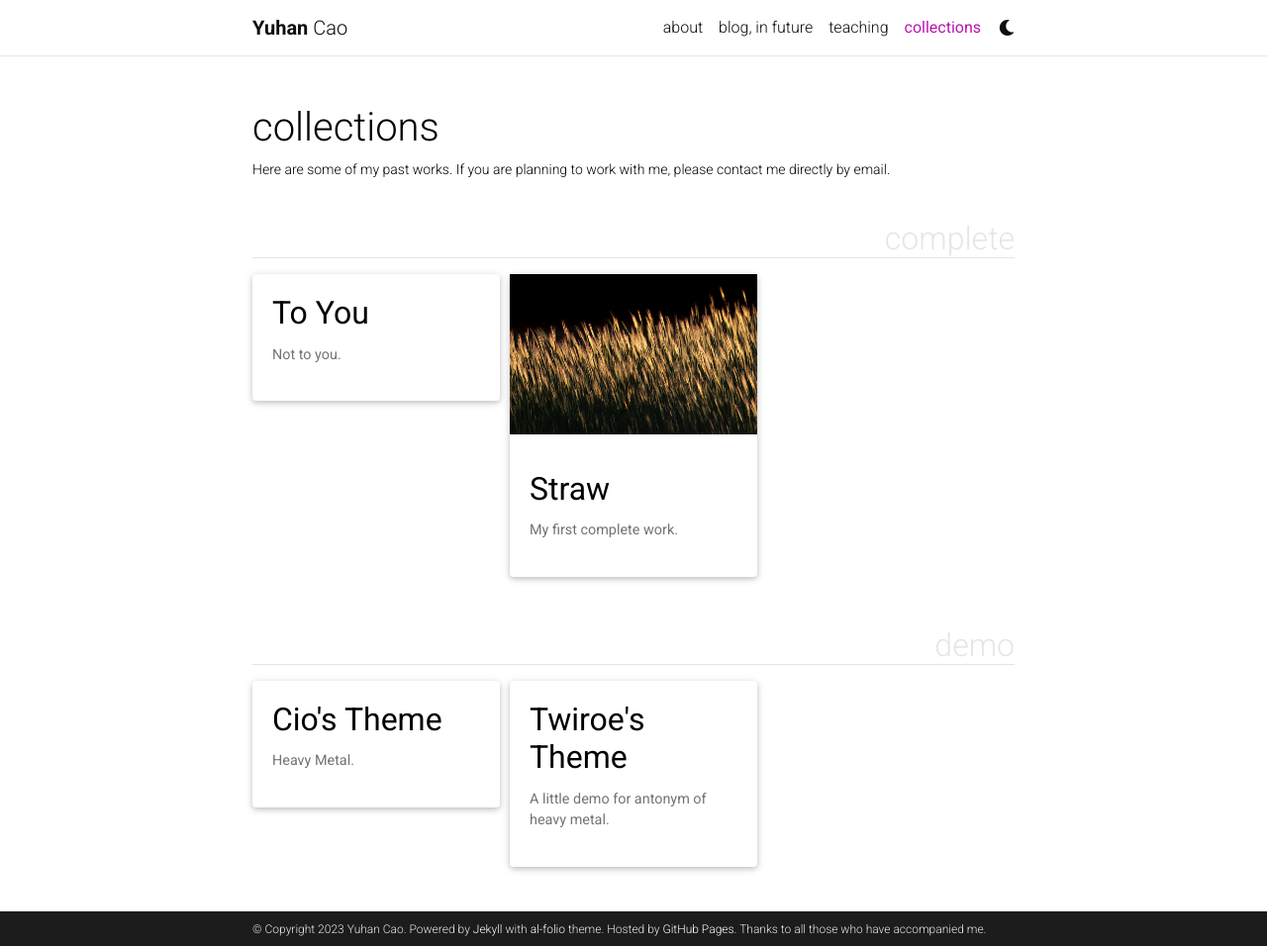
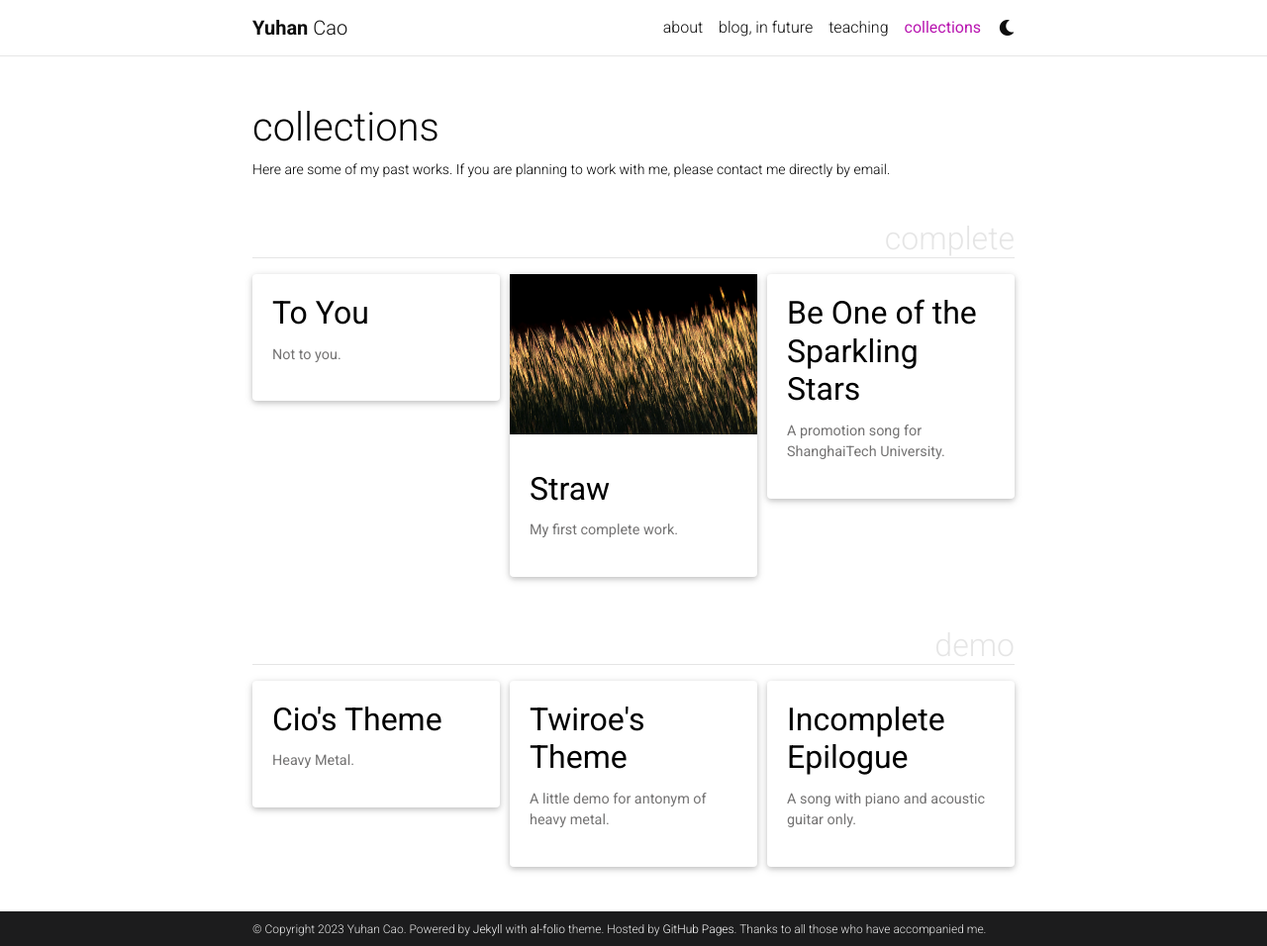
Before and after one commit to teafrogsf/teafrogsf.github.io, a Jekyll site: the page built from _pages/compositions.md, in a window 1280 px wide and 956 px high. Shown: the whole window at 99% size. Built offline with Jekyll 4.4.1, drawn with Linux system fonts in a browser that asks for light colours; full-size pictures stand in for the smaller copies a plugin makes; comment, search, counter and statistics services are not loaded; a style sheet for code colours, icons or effects is not loaded.

Commit message:
add shtech promotion and tris 2 theme

```diff
--- a/_data/cv.yml
+++ b/_data/cv.yml
@@ -52,7 +52,7 @@
         - A high-performance online judge system. It is easy to deploy (with install script), light weight and extensible.
         - Core user, UX
 
-- title: Honors and Awards
+- title: Honors and Awards (Selected)
   type: time_table
   contents:
     - year: 2022
--- /dev/null
+++ b/_projects/shtech.md
@@ -0,0 +1,12 @@
+---
+layout: page
+title: Be One of the Sparkling Stars
+description: A promotion song for ShanghaiTech University.
+img:
+importance: 2
+category: complete
+---
+
+{% include embed_audio.html src="/assets/audio/ShtechPromotion.mp3" %}
+
+This song is used as the background music in a promotion music video of ShanghaiTech University. Thanks to all vocals for their efforts.
--- /dev/null
+++ b/_projects/tris_2_theme.md
@@ -0,0 +1,12 @@
+---
+layout: page
+title: Incomplete Epilogue
+description: A song with piano and acoustic guitar only.
+img:
+importance: 5
+category: demo
+---
+
+{% include embed_audio.html src="/assets/audio/Tris2Theme.mp3" %}
+
+A song with piano and acoustic guitar only. The piano part was originally performed by a real person, but no suitable singer has been found for the time being.
```
Also changed, not shown: _pages/about.md (+1 -1 lines), _projects/losylin.md (+1 -1 lines), 14 other files.
